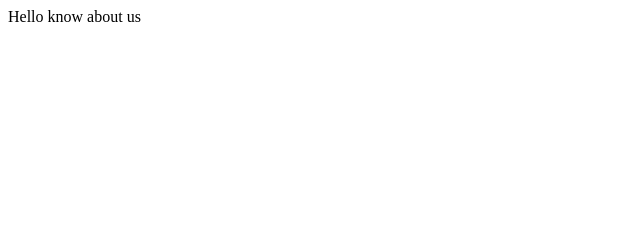
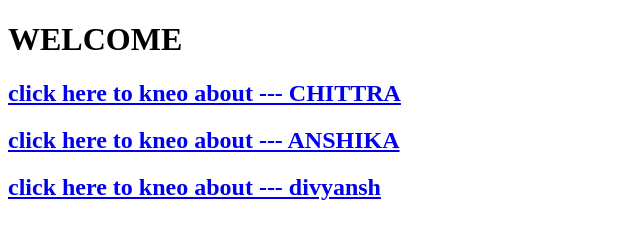
Before and after one commit to chittrakumari/Devops-Lab-Practical-2, a plain HTML site: page index.html in a window 1280 px wide. Shown: the whole page, without its empty margins (0-640 px from the left). Drawn offline with Linux system fonts and the light colour scheme.

Commit message:
index.html

```diff
--- a/index.html
+++ b/index.html
@@ -1,2 +1,22 @@
-<html>
-    <body>Hello know about us</body>
+<!DOCTYPE html>
+<html lang="en">
+  <head>
+    <meta charset="UTF-8" />
+    <meta http-equiv="X-UA-Compatible" content="IE=edge" />
+    <meta name="viewport" content="width=device-width, initial-scale=1.0" />
+    <title>Document</title>
+  </head>
+  <body>
+    <h1>WELCOME</h1>
+    <a href="chittra.html">
+      <h2>click here to kneo about --- CHITTRA</h2>
+    </a>
+    <a href="anshika.html">
+      <h2>click here to kneo about --- ANSHIKA</h2>
+    </a>
+
+    <a href="divyansh.html">
+      <h2>click here to kneo about --- divyansh</h2>
+    </a>
+  </body>
+</html>
```
